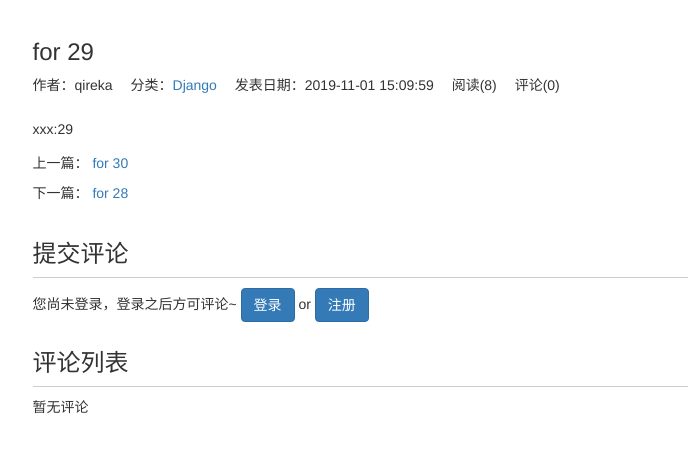
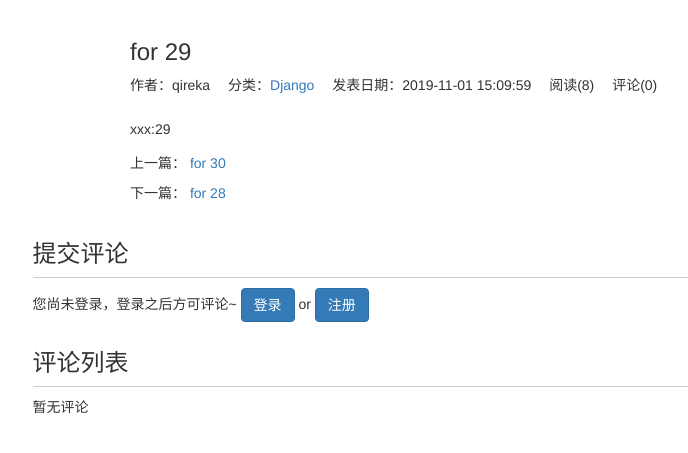
Before and after one commit to Qireka/zhendatou, a Django app: page /blog/35 in a window 1280 px wide. Shown: the part 51-504 px from the top of the page, without its empty margins (135-823 px from the left). Run offline with Django 3.2, Linux system fonts and the light colour scheme; data comes from the database, SQL or seed files in the repository; some libraries are stand-ins or nearby versions.

Commit message:
改一下页面占比，让文本靠中间一点

```diff
--- a/blog/templates/blog_detail.html
+++ b/blog/templates/blog_detail.html
@@ -15,7 +15,7 @@
 {% block content %}
     <div class="container">
         <div class="row">
-            <div class="col-xs-10 col-xs-offset-1">
+            <div class="col-xs-8 col-xs-offset-2">
                 <h3>{{ blog.title }}</h3>
                 <ul class="blog-info-description">
                     <li>作者：{{ blog.author }}</li>
```
